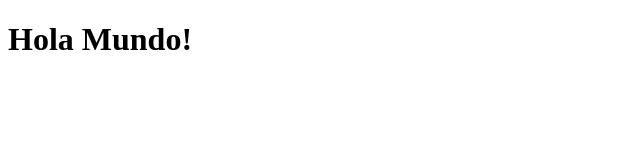
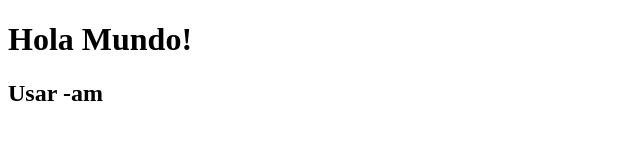
Before and after one commit to lucasgerardo/test, a plain HTML site: page index.html in a window 1280 px wide. Shown: the whole page, without its empty margins (0-640 px from the left). Drawn offline with Linux system fonts and the light colour scheme.

Commit message:
Primer commit v2

```diff
--- a/index.html
+++ b/index.html
@@ -7,5 +7,6 @@
 </head>
 <body>
     <h1>Hola Mundo!</h1>
+    <h2>Usar -am</h2>
 </body>
 </html>
```
